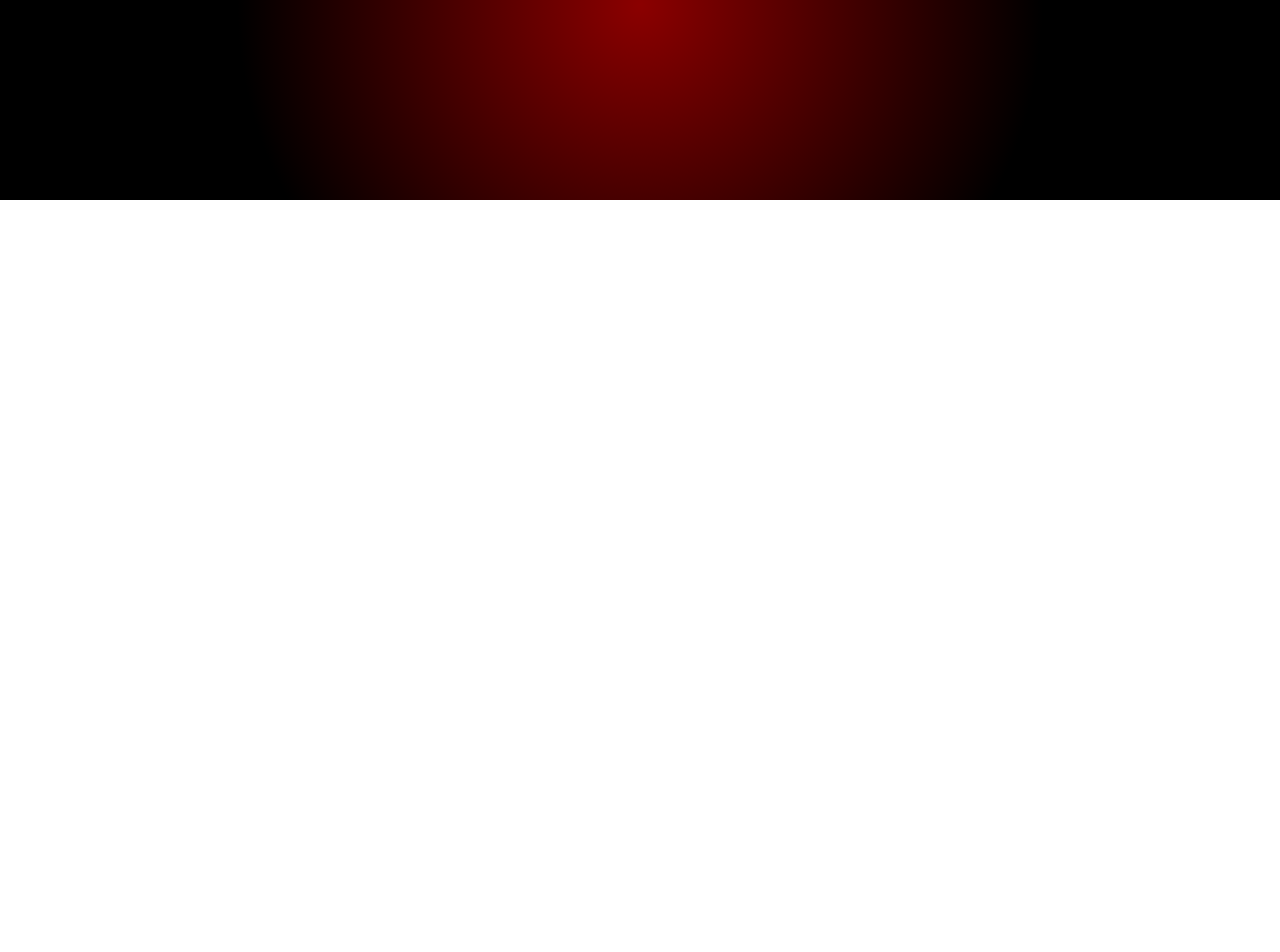
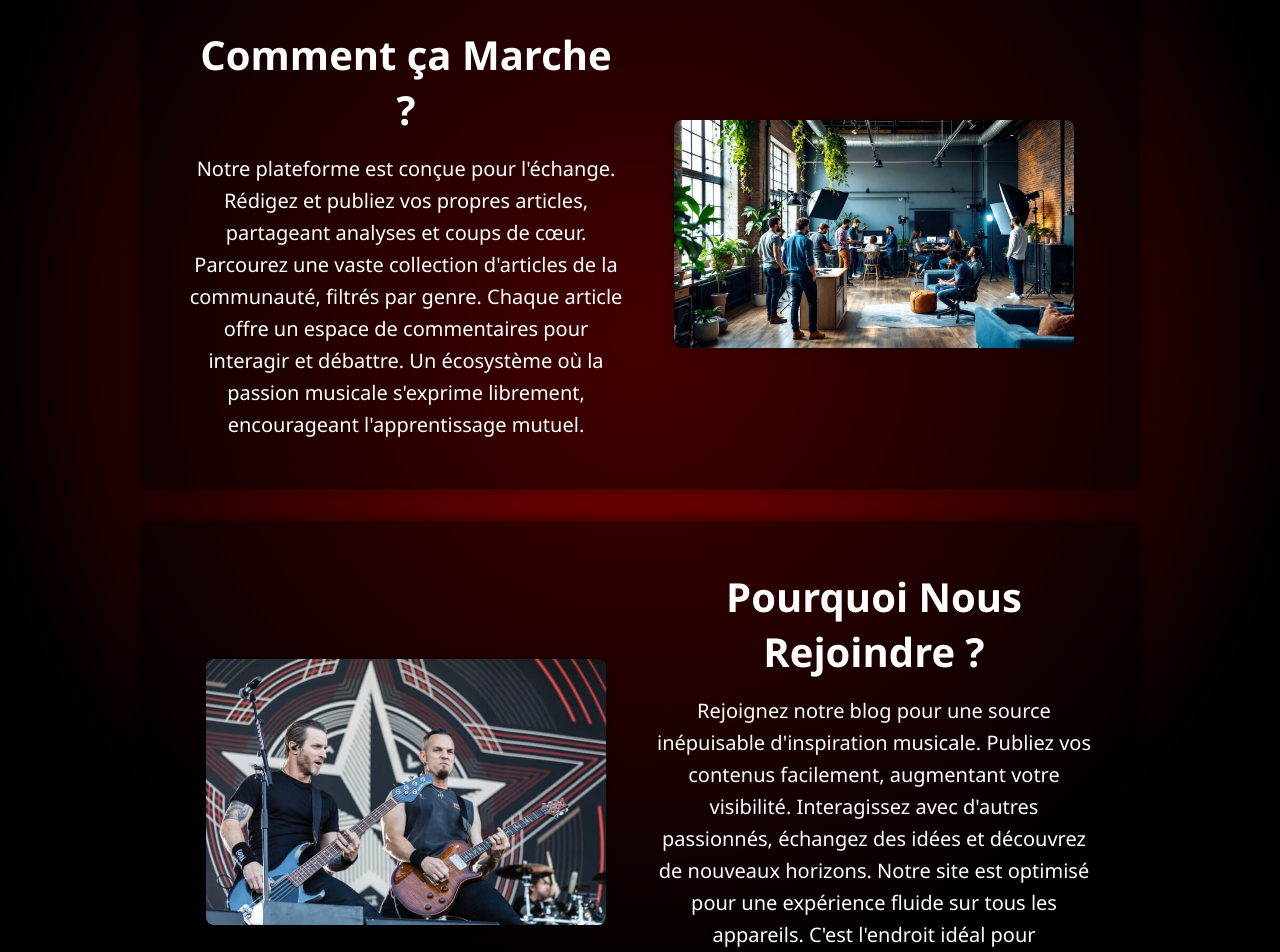
Before and after one commit to AlexandreMorawek/Checkpoint_4, a React (Vite) app in the folder client/: page / in a window 1280 px wide. Shown: the part 600-1552 px from the top of the page. Before the commit the page ends 800 px from the top, so only its background shows below. Built offline with nearby package versions, Linux system fonts and the light colour scheme.

Commit message:
feat: adding full HomePage

```diff
--- /dev/null
+++ b/client/src/components/Avantages/Avantages.css
@@ -0,0 +1,76 @@
+.presentation-section {
+  padding: 2rem;
+  margin: 2rem auto;
+  background-color: rgba(0, 0, 0, 0.5);
+  border-radius: 0.5rem;
+  box-shadow: 0 0 15px rgba(0, 0, 0, 0.5);
+  color: white;
+  font-family: "Segoe UI", sans-serif;
+  max-width: 1000px;
+}
+
+.section-title {
+  font-size: 2.25rem;
+  font-weight: bold;
+  margin-bottom: 1rem;
+  text-align: center;
+}
+
+.section-text {
+  font-size: 1.125rem;
+  line-height: 1.6;
+  text-align: center;
+}
+
+.advantages-site {
+  display: flex;
+  flex-direction: column;
+  align-items: center;
+  gap: 2rem;
+}
+
+.text-content {
+  flex: 1;
+  text-align: center;
+}
+
+.image-content {
+  flex: 1;
+  display: flex;
+  justify-content: center;
+  align-items: center;
+}
+
+.section-image {
+  width: 100%;
+  max-width: 300px;
+  height: auto;
+  border-radius: 0.5rem;
+  box-shadow: 0 0 10px rgba(0, 0, 0, 0.3);
+}
+
+@media screen and (min-width: 768px) {
+  .presentation-section {
+    padding: 3rem;
+  }
+
+  .section-title {
+    font-size: 2.5rem;
+  }
+
+  .section-text {
+    font-size: 1.25rem;
+  }
+
+  .advantages-site {
+    flex-direction: row-reverse;
+  }
+
+  .text-content {
+    text-align: right;
+  }
+
+  .section-image {
+    max-width: 400px;
+  }
+}
--- /dev/null
+++ b/client/src/components/Avantages/Avantages.tsx
@@ -0,0 +1,29 @@
+import Concert from "../../assets/images/Concert.jpeg";
+import "./Avantages.css";
+
+function Avantages() {
+  return (
+    <section className="presentation-section advantages-site reverse-layout">
+      <div className="text-content">
+        <h2 className="section-title">Pourquoi Nous Rejoindre ?</h2>
+        <p className="section-text">
+          Rejoignez notre blog pour une source inépuisable d'inspiration
+          musicale. Publiez vos contenus facilement, augmentant votre
+          visibilité. Interagissez avec d'autres passionnés, échangez des idées
+          et découvrez de nouveaux horizons. Notre site est optimisé pour une
+          expérience fluide sur tous les appareils. C'est l'endroit idéal pour
+          approfondir votre culture musicale et partager votre amour du son.
+        </p>
+      </div>
+      <div className="image-content">
+        <img
+          src={Concert}
+          alt="Communauté musicale"
+          className="section-image"
+        />
+      </div>
+    </section>
+  );
+}
+
+export default Avantages;
--- /dev/null
+++ b/client/src/components/ExplicationPrincipe/ExplicationPrincipe.css
@@ -0,0 +1,76 @@
+.presentation-section {
+  padding: 2rem;
+  margin: 2rem auto;
+  background-color: rgba(0, 0, 0, 0.5);
+  border-radius: 0.5rem;
+  box-shadow: 0 0 15px rgba(0, 0, 0, 0.5);
+  color: white;
+  font-family: "Segoe UI", sans-serif;
+  max-width: 1000px;
+}
+
+.section-title {
+  font-size: 2.25rem;
+  font-weight: bold;
+  margin-bottom: 1rem;
+  text-align: center;
+}
+
+.section-text {
+  font-size: 1.125rem;
+  line-height: 1.6;
+  text-align: center;
+}
+
+.principle-explanation {
+  display: flex;
+  flex-direction: column;
+  align-items: center;
+  gap: 2rem;
+}
+
+.text-content {
+  flex: 1;
+  text-align: center;
+}
+
+.image-content {
+  flex: 1;
+  display: flex;
+  justify-content: center;
+  align-items: center;
+}
+
+.section-image {
+  width: 100%;
+  max-width: 300px;
+  height: auto;
+  border-radius: 0.5rem;
+  box-shadow: 0 0 10px rgba(0, 0, 0, 0.3);
+}
+
+@media screen and (min-width: 768px) {
+  .presentation-section {
+    padding: 3rem;
+  }
+
+  .section-title {
+    font-size: 2.5rem;
+  }
+
+  .section-text {
+    font-size: 1.25rem;
+  }
+
+  .principle-explanation {
+    flex-direction: row;
+  }
+
+  .text-content {
+    text-align: left;
+  }
+
+  .section-image {
+    max-width: 400px;
+  }
+}
--- /dev/null
+++ b/client/src/components/ExplicationPrincipe/ExplicationPrincipe.tsx
@@ -0,0 +1,29 @@
+import Workspace from "../../assets/images/Workspace.jpg";
+import "./ExplicationPrincipe.css";
+
+function ExplicationPrincipe() {
+  return (
+    <section className="presentation-section principle-explanation">
+      <div className="text-content">
+        <h2 className="section-title">Comment ça Marche ?</h2>
+        <p className="section-text">
+          Notre plateforme est conçue pour l'échange. Rédigez et publiez vos
+          propres articles, partageant analyses et coups de cœur. Parcourez une
+          vaste collection d'articles de la communauté, filtrés par genre.
+          Chaque article offre un espace de commentaires pour interagir et
+          débattre. Un écosystème où la passion musicale s'exprime librement,
+          encourageant l'apprentissage mutuel.
+        </p>
+      </div>
+      <div className="image-content">
+        <img
+          src={Workspace}
+          alt="People in workspace"
+          className="section-image"
+        />
+      </div>
+    </section>
+  );
+}
+
+export default ExplicationPrincipe;
--- a/client/src/components/NavBar/navBar.css
+++ b/client/src/components/NavBar/navBar.css
@@ -28,7 +28,7 @@
 }
 
 .siteName {
-  font-size: 2rem;
+  font-size: 3rem;
   font-weight: bold;
   color: white;
   animation: neonPulse 1.5s infinite alternate;
@@ -85,7 +85,6 @@
   }
 
   .siteName {
-    font-size: 1.4rem;
     text-align: center;
   }
 
--- /dev/null
+++ b/client/src/components/Presentation/Presentation.css
@@ -0,0 +1,42 @@
+.presentation-section {
+  padding: 2rem;
+  margin: 2rem auto;
+  background-color: rgba(0, 0, 0, 0.5);
+  border-radius: 0.5rem;
+  box-shadow: 0 0 15px rgba(0, 0, 0, 0.5);
+  color: white;
+  font-family: "Segoe UI", sans-serif;
+  max-width: 1000px;
+}
+
+.section-title {
+  font-size: 2.25rem;
+  font-weight: bold;
+  margin-bottom: 1rem;
+  text-align: center;
+}
+
+.section-text {
+  font-size: 1.125rem;
+  line-height: 1.6;
+  text-align: center;
+}
+
+.global-presentation .section-text {
+  max-width: 800px;
+  margin: 0 auto;
+}
+
+@media screen and (min-width: 768px) {
+  .presentation-section {
+    padding: 3rem;
+  }
+
+  .section-title {
+    font-size: 2.5rem;
+  }
+
+  .section-text {
+    font-size: 1.25rem;
+  }
+}
--- /dev/null
+++ b/client/src/components/Presentation/Presentation.tsx
@@ -0,0 +1,19 @@
+import "./Presentation.css";
+
+function PresentationGlobale() {
+  return (
+    <section className="presentation-section global-presentation">
+      <h2 className="section-title">Bienvenue sur notre Blog Musical</h2>
+      <p className="section-text">
+        Plongez dans l'univers vibrant de la musique. Notre blog est dédié aux
+        passionnés, offrant des articles captivants sur tous les genres.
+        Découvrez des critiques d'albums, des interviews d'artistes et des
+        discussions animées. Partagez vos découvertes, connectez-vous avec une
+        communauté vibrante et explorez l'univers infini de la musique. Votre
+        destination pour une expérience sonore et textuelle unique.
+      </p>
+    </section>
+  );
+}
+
+export default PresentationGlobale;
--- a/client/src/pages/HomePage.tsx
+++ b/client/src/pages/HomePage.tsx
@@ -1,5 +1,15 @@
+import Avantages from "../components/Avantages/Avantages";
+import ExplicationPrincipe from "../components/ExplicationPrincipe/ExplicationPrincipe";
+import PresentationGlobale from "../components/Presentation/Presentation";
+
 function HomePage() {
-  return <h1>HomePage</h1>;
+  return (
+    <>
+      <PresentationGlobale />
+      <ExplicationPrincipe />
+      <Avantages />
+    </>
+  );
 }
 
 export default HomePage;
```
Also changed, not shown: client/src/assets/images/Concert.jpeg (added), client/src/assets/images/Workspace.jpg (added).
